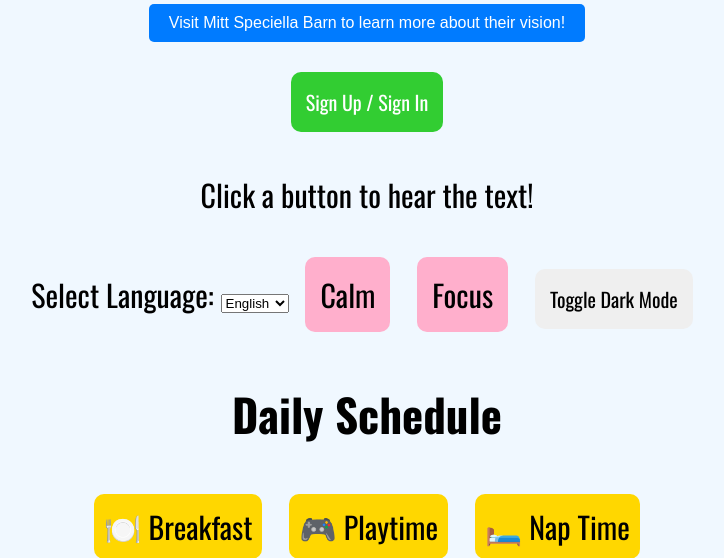
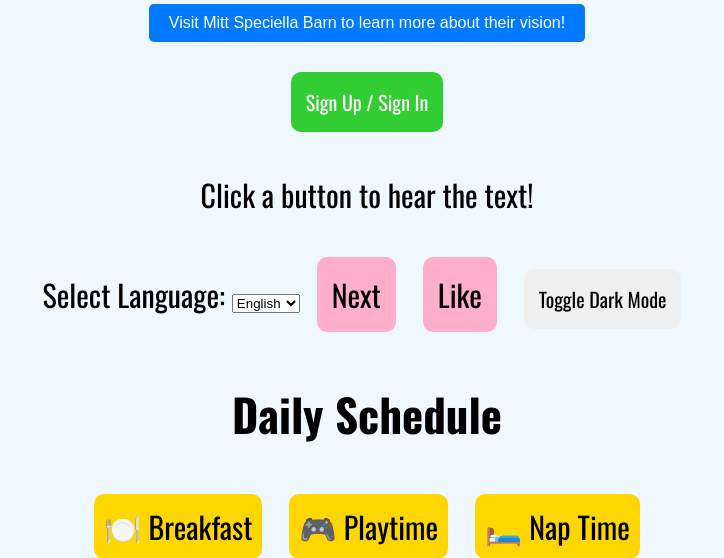
Before and after one commit to ImpactHack2025/Autism-Assistant, a Flask app: page / in a window 1280 px wide. Shown: the part 225-783 px from the top of the page, without its empty margins (273-997 px from the left). Run offline with Flask 3, Linux system fonts and the light colour scheme.

Commit message:
Change button names

```diff
--- a/templates/index.html
+++ b/templates/index.html
@@ -29,8 +29,8 @@
             <option value="fa">Persian</option>
         </select>
 
-        <button class="btn calm" onclick="speakText('calm-btn')" data-i18n="calm-btn">Calm</button>
-        <button class="btn focus" onclick="speakText('focus-btn')" data-i18n="focus-btn">Focus</button>
+        <button class="btn calm" onclick="speakText('calm-btn')" data-i18n="calm-btn">Next</button>
+        <button class="btn focus" onclick="speakText('focus-btn')" data-i18n="focus-btn">Like</button>
         <button class="btn" class="dark-mode" onclick="toggleDarkMode()" data-i18n="toggle-dark">Toggle Dark Mode</button>
 
         <div class="schedule">
```
